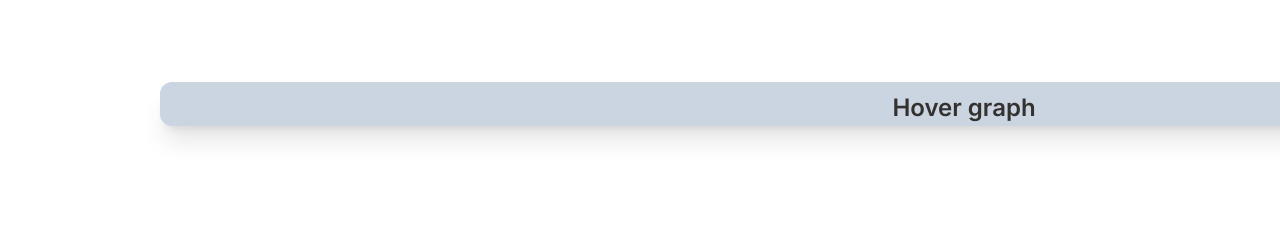
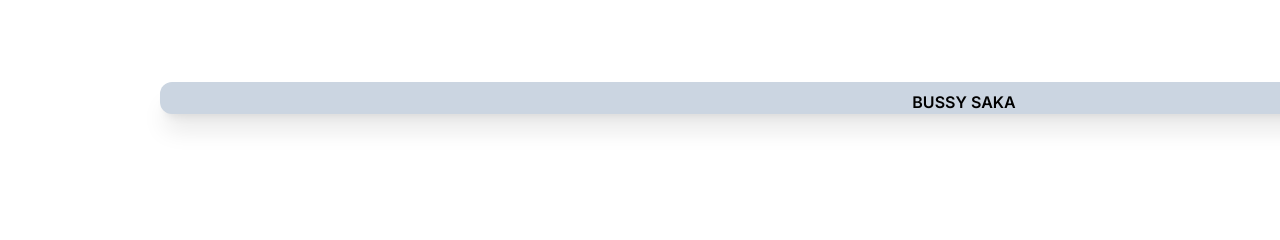
Before and after one commit to Ndymario/DashMod, a Python web app: template templates/dashboard.html in a window 1280 px wide; the page is wider, and only the part inside the window is pictured. Shown: the part 170-410 px from the top of that part. Run offline with Jinja, Linux system fonts and the light colour scheme; the template is opened without the code that fills it, so the values that code supplies are empty; some libraries are stand-ins or nearby versions.

Commit message:
Made a minor change

```diff
--- a/templates/dashboard.html
+++ b/templates/dashboard.html
@@ -12,28 +12,6 @@
         * {
             font-family: 'Inter', sans-serif;
         }
-        .disabled {
-            pointer-events:none;
-            cursor: not-allowed;
-            opacity: 75%;
-        }
-        .this{
-            position: relative;
-            /* left: 27vh; */
-            text-decoration: none;
-            color: #343131;
-            font-style: normal;
-            font-weight: 600;
-            font-size: x-large;
-            transition-property: all;
-            transition-timing-function: cubic-bezier(0.4, 0, 0.2, 1);
-            transition-duration: 150ms;
-        }
-
-        .this:hover {
-            transform : translateY(-0.25rem);
-            transform : scale(1.1);
-        }
         </style>
     <title>{{user.name}}'s Dashboard</title>
 </head>
@@ -41,9 +19,7 @@
 <h1 align="center" class="text-4xl mt-20">Welcome {{user.name}}, {{choice}}</h1>
 <h2 align="center" class="text-2xl mt-5 text-gray-400">Select the server you want to moderate {{user.name}}.</h2>
 <div class="w-[1600px] flex ml-40 mt-20 justify-evenly shadow-xl rounded-xl pl-2 pt-2 bg-slate-300">
-    <div class="this">
-    <p>Hover graph</p>
-    </div>
+    BUSSY SAKA
 </div>
 </body>
 </html>
```
